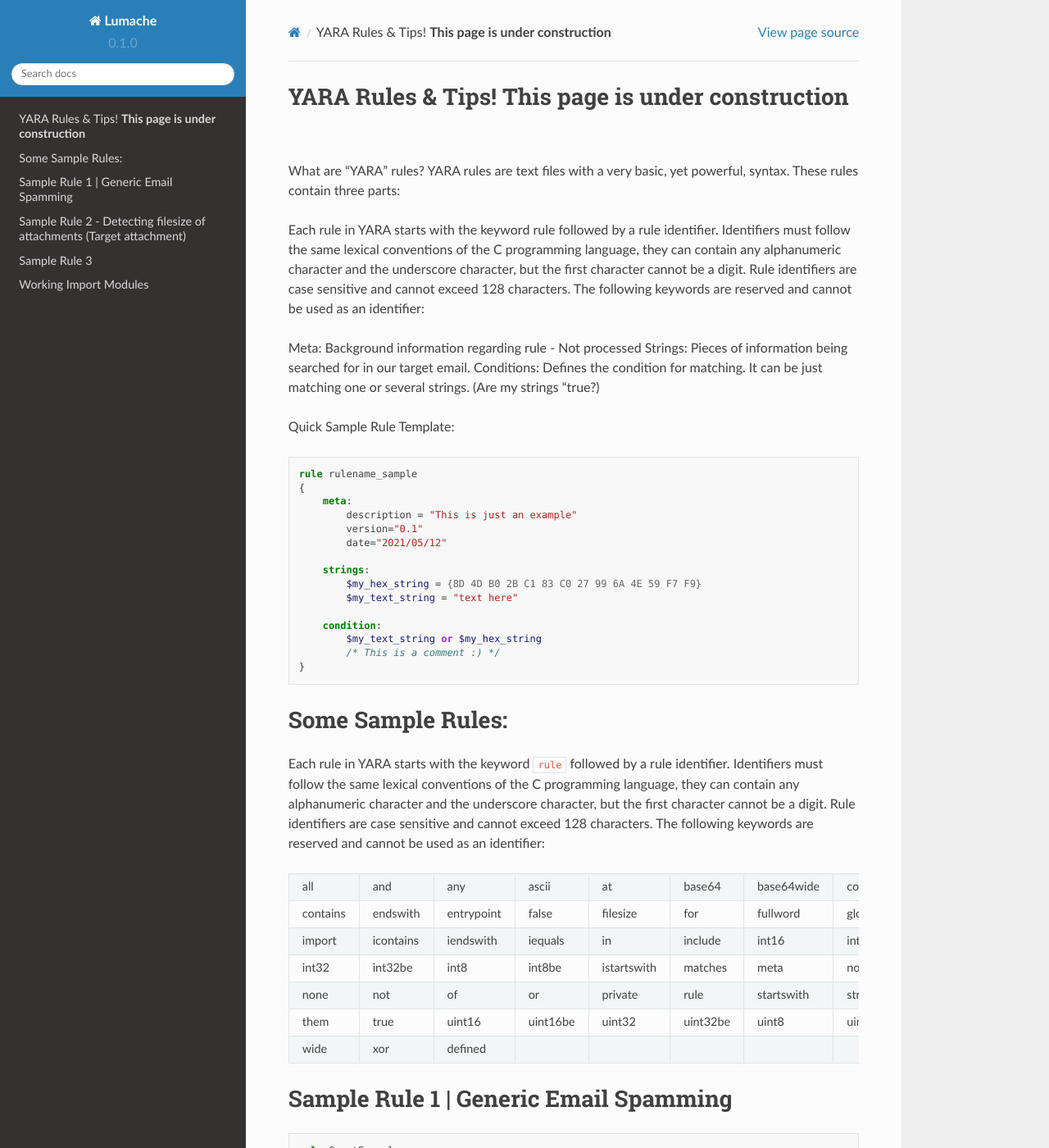
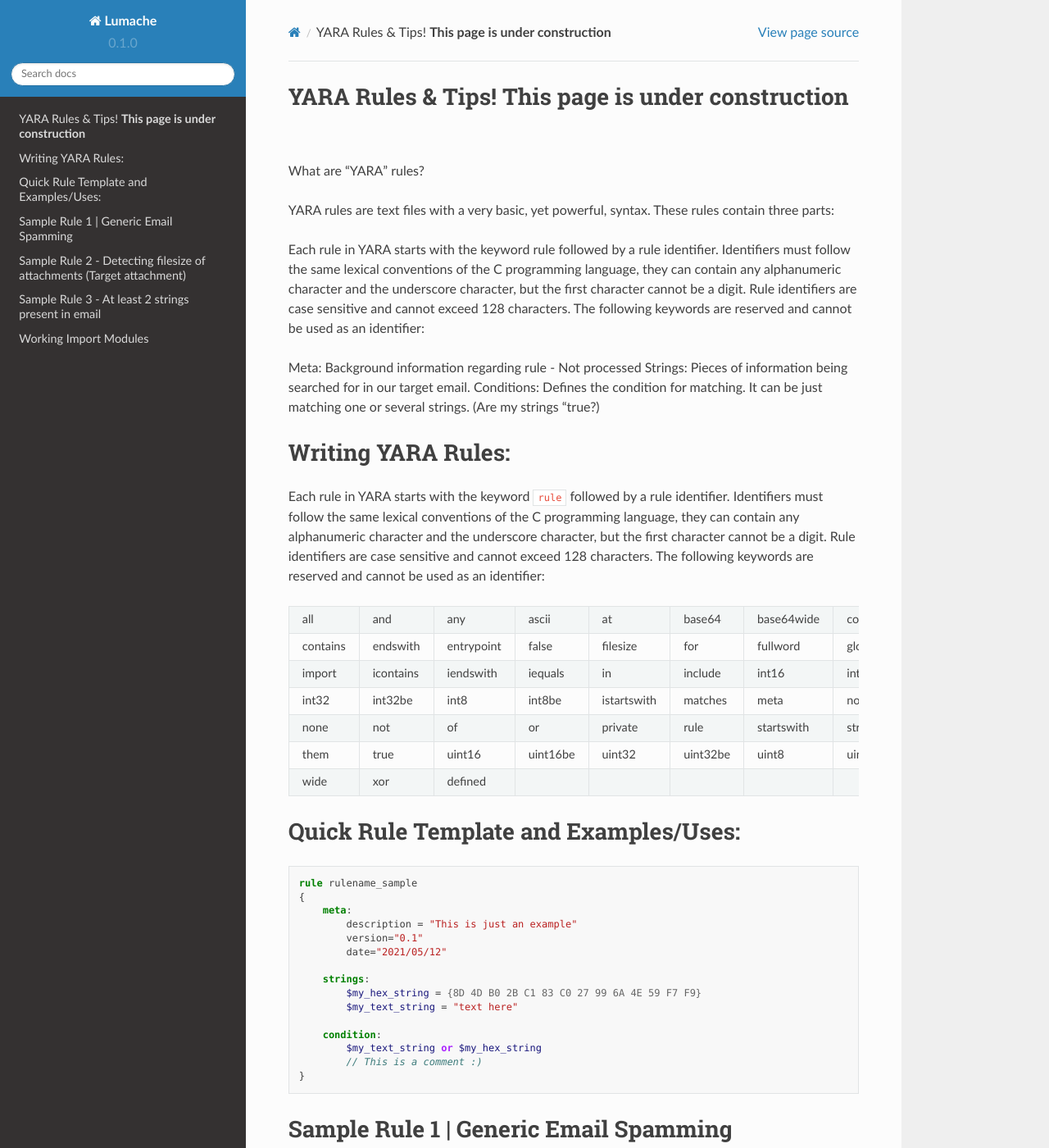
Before and after one commit to TPSWizard/YARA-Post-Inbox, a Sphinx documentation site: the page built from docs/source/index.rst, in a window 1280 px wide and 1400 px high. Shown: the whole window at 82% size. Built offline with Sphinx 7.4.7 and the Read the Docs theme 2.0.0, drawn with Linux system fonts in a browser that asks for light colours; some of the changed lines change nothing that is shown; some of the changed text lies outside the part shown.

Commit message:
Update index.rst

```diff
--- a/docs/source/index.rst
+++ b/docs/source/index.rst
@@ -2,6 +2,7 @@ YARA Rules & Tips! **This page is under construction**
 ===================================
 
 What are "YARA" rules?
+
 YARA rules are text files with a very basic, yet powerful, syntax. These rules contain three parts:
 
 Each rule in YARA starts with the keyword rule followed by a rule identifier. Identifiers must follow the same lexical conventions of the C programming language, they can contain any alphanumeric character and the underscore character, but the first character cannot be a digit. Rule identifiers are case sensitive and cannot exceed 128 characters. The following keywords are reserved and cannot be used as an identifier:
@@ -10,29 +11,8 @@ Meta: Background information regarding rule - Not processed
 Strings: Pieces of information being searched for in our target email.
 Conditions: Defines the condition for matching. It can be just matching one or several strings. (Are my strings "true?)
 
-Quick Sample Rule Template:
 
-.. code-block:: yara
-
-    rule rulename_sample
-    {
-        meta:
-            description = "This is just an example"
-            version="0.1"
-            date="2021/05/12"
-
-        strings:
-            $my_hex_string = {8D 4D B0 2B C1 83 C0 27 99 6A 4E 59 F7 F9}
-            $my_text_string = "text here"
-
-        condition:
-            $my_text_string or $my_hex_string
-            /* This is a comment :) */
-    }
-
-
-
-Some Sample Rules:
+Writing YARA Rules:
 ================================
 
 Each rule in YARA starts with the keyword ``rule`` followed by a rule
@@ -102,6 +82,29 @@ keywords are reserved and cannot be used as an identifier:
      -
      -
 
+Quick Rule Template and Examples/Uses:
+================================
+
+.. code-block:: yara
+
+    rule rulename_sample
+    {
+        meta:
+            description = "This is just an example"
+            version="0.1"
+            date="2021/05/12"
+
+        strings:
+            $my_hex_string = {8D 4D B0 2B C1 83 C0 27 99 6A 4E 59 F7 F9}
+            $my_text_string = "text here"
+
+        condition:
+            $my_text_string or $my_hex_string
+            // This is a comment :)
+    }
+
+
+
 Sample Rule 1 | Generic Email Spamming
 ================================
 
@@ -155,22 +158,22 @@ Sample Rule 2 - Detecting filesize of attachments (Target attachment)
         filesize > 200KB
     }
 
-Sample Rule 3
+Sample Rule 3 - At least 2 strings present in email
 ================================
 
 .. code-block:: yara
 
    rule CountExample
    {
-    meta:
-        description = "Generic rule to identify phishing emails"
     strings:
-        $a = "dummy1"
-        $b = "dummy2"
-        $c = "dummy3"
+        $thing1 = "password"
+        $thing2 = "username"
 
+        $place1 = "Baltimore"
+        $place2 = "Texas"
     condition:
-        2 of ($a,$b,$c)
+        2 of ($thing1,$thing2,$place1,$place2)
+
 }
 
 
```
